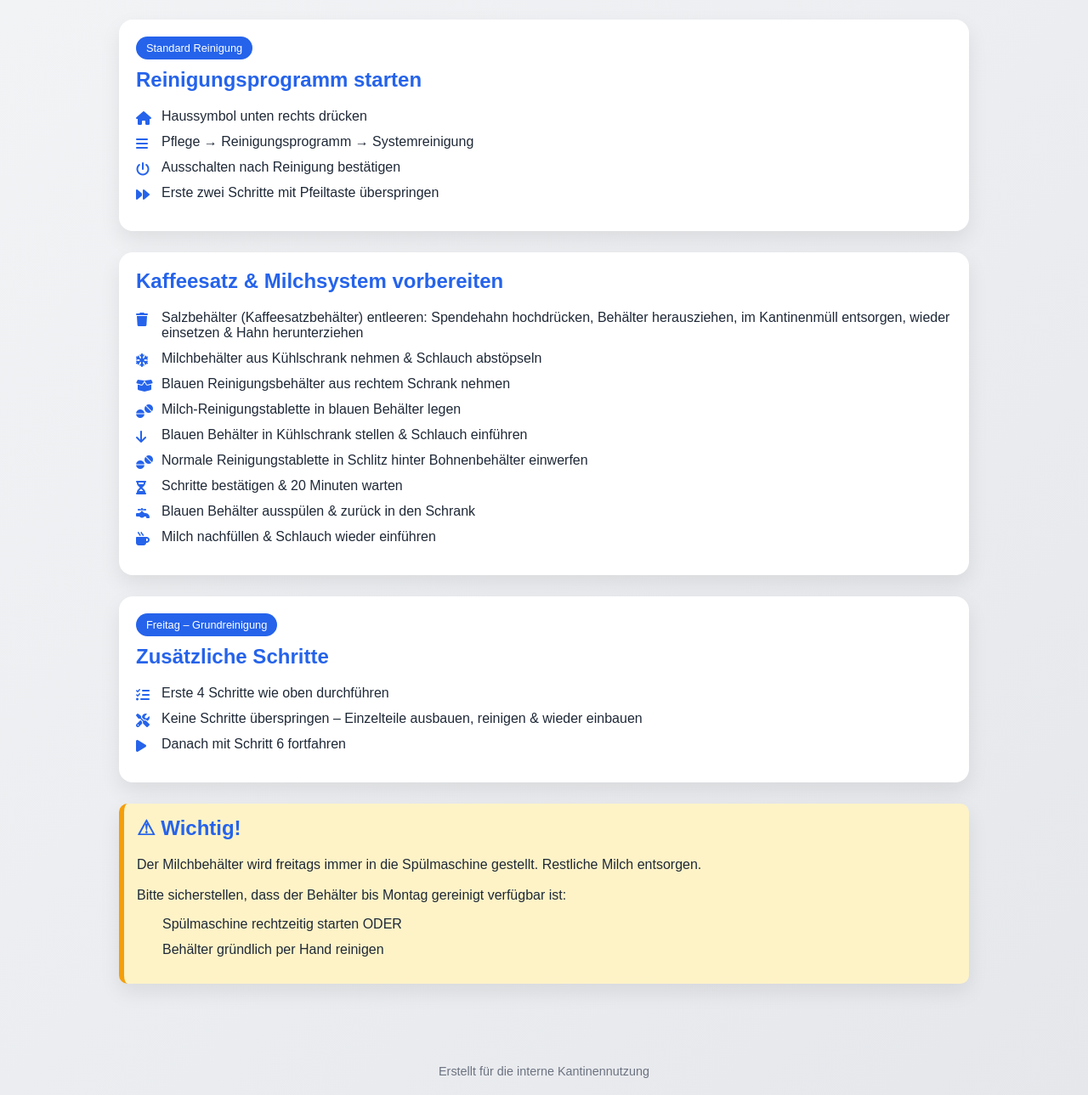
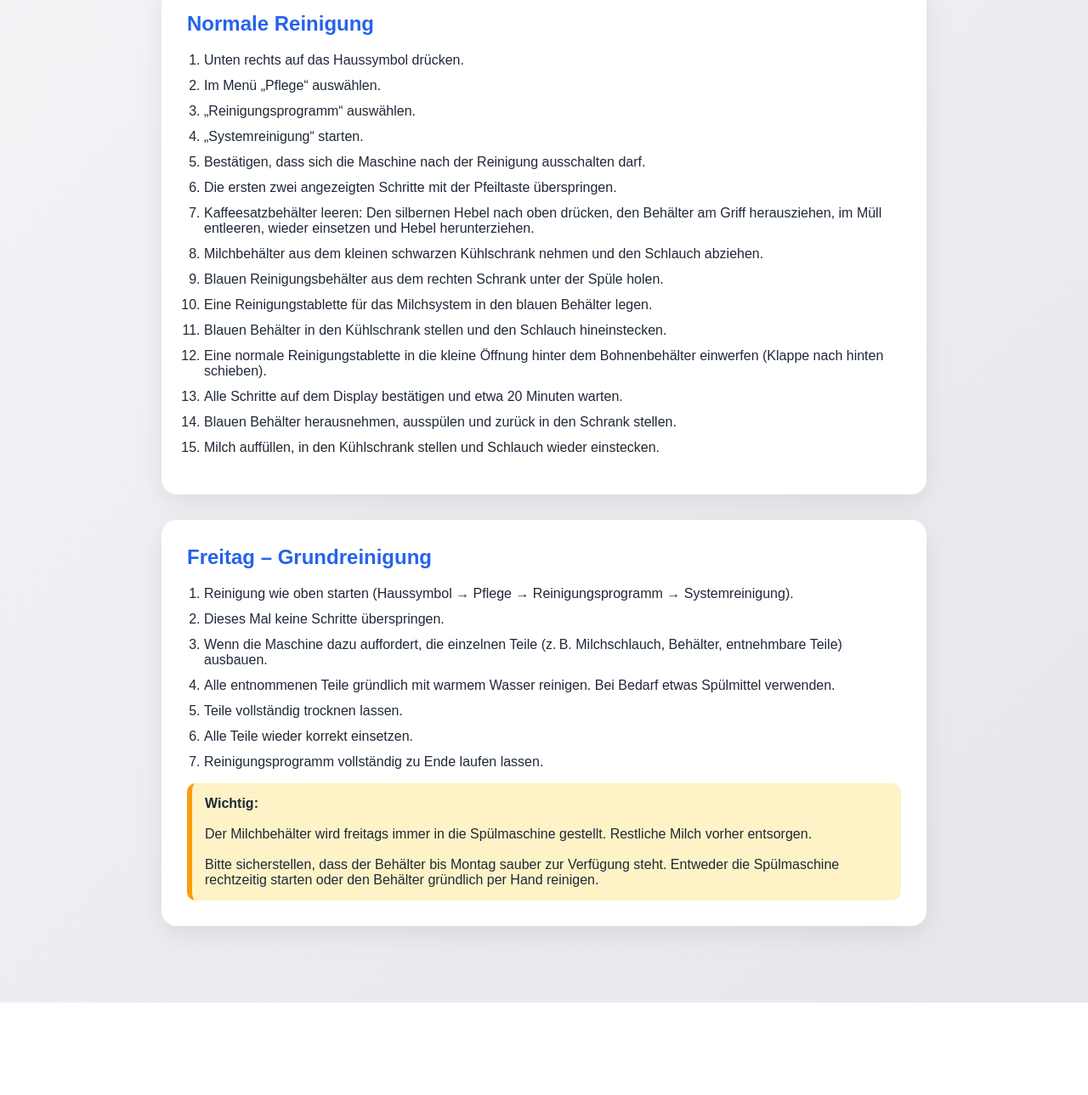
Before and after one commit to ery524/AzubiApp, a website: page Aufgaben wenn Liane nicht da ist/aufgabe1.html in a window 1280 px wide. Shown: the part 175-1464 px from the top of the page at 85% size. After the commit the page ends 1355 px from the top, so only its background shows below. Drawn offline with Linux system fonts and the light colour scheme.

Commit message:
Revise HTML structure and content for clarity

```diff
--- a/Aufgaben wenn Liane nicht da ist/aufgabe1.html
+++ b/Aufgaben wenn Liane nicht da ist/aufgabe1.html
@@ -3,142 +3,105 @@
 <head>
     <meta charset="UTF-8">
     <meta name="viewport" content="width=device-width, initial-scale=1.0">
-<title>Kaffeemaschinen Reinigung</title>
-<link href="https://cdnjs.cloudflare.com/ajax/libs/font-awesome/6.5.0/css/all.min.css" rel="stylesheet">
+    <title>Kaffeemaschine – Einfache Anleitung</title>
     <style>
         body {
+            margin: 0;
             font-family: Arial, sans-serif;
-    margin: 0;
             background: linear-gradient(135deg, #f3f4f6, #e5e7eb);
             color: #1f2937;
         }
-header {
-    background: #111827;
-    color: white;
-    padding: 30px 20px;
-    text-align: center;
-}
-h1 {
-    margin: 0;
-    font-size: 2em;
-}
+
         .container {
-    max-width: 1000px;
-    margin: 30px auto;
+            max-width: 900px;
+            margin: 40px auto;
             padding: 20px;
         }
+
         .card {
             background: white;
-    border-radius: 16px;
-    box-shadow: 0 10px 25px rgba(0,0,0,0.08);
-    padding: 20px;
-    margin-bottom: 25px;
+            padding: 30px;
+            border-radius: 18px;
+            box-shadow: 0 10px 30px rgba(0,0,0,0.08);
+            margin-bottom: 30px;
         }
-.card h2 {
+
+        h1 {
+            text-align: center;
+            margin-bottom: 40px;
+        }
+
+        h2 {
             margin-top: 0;
             color: #2563eb;
         }
-ul {
-    list-style: none;
-    padding: 0;
+
+        ol {
+            padding-left: 20px;
         }
+
         li {
-    margin: 12px 0;
-    padding-left: 30px;
-    position: relative;
+            margin-bottom: 12px;
         }
-li i {
-    position: absolute;
-    left: 0;
-    top: 3px;
-    color: #2563eb;
-}
-.highlight {
+
+        .important {
             background: #fef3c7;
             border-left: 6px solid #f59e0b;
             padding: 15px;
             border-radius: 10px;
         }
-footer {
-    text-align: center;
-    padding: 20px;
-    color: #6b7280;
-    font-size: 0.9em;
-}
-.badge {
-    display: inline-block;
-    background: #2563eb;
-    color: white;
-    padding: 6px 12px;
-    border-radius: 20px;
-    font-size: 0.8em;
-    margin-bottom: 10px;
-}
     </style>
 </head>
 <body>
 
-<header>
-    <h1>☕ Kaffeemaschinen Reinigung</h1>
-    <p>Schritt-für-Schritt Anleitung</p>
-</header>
-
 <div class="container">
 
+    <h1>☕ Kaffeemaschine reinigen – Einfach erklärt</h1>
+
     <div class="card">
-<span class="badge">Standard Reinigung</span>
-<h2>Reinigungsprogramm starten</h2>
-<ul>
-<li><i class="fa-solid fa-house"></i> Haussymbol unten rechts drücken</li>
-<li><i class="fa-solid fa-bars"></i> Pflege → Reinigungsprogramm → Systemreinigung</li>
-<li><i class="fa-solid fa-power-off"></i> Ausschalten nach Reinigung bestätigen</li>
-<li><i class="fa-solid fa-forward"></i> Erste zwei Schritte mit Pfeiltaste überspringen</li>
-</ul>
+        <h2>Normale Reinigung</h2>
+        <ol>
+            <li>Unten rechts auf das Haussymbol drücken.</li>
+            <li>Im Menü „Pflege“ auswählen.</li>
+            <li>„Reinigungsprogramm“ auswählen.</li>
+            <li>„Systemreinigung“ starten.</li>
+            <li>Bestätigen, dass sich die Maschine nach der Reinigung ausschalten darf.</li>
+            <li>Die ersten zwei angezeigten Schritte mit der Pfeiltaste überspringen.</li>
+            <li>Kaffeesatzbehälter leeren: Den silbernen Hebel nach oben drücken, den Behälter am Griff herausziehen, im Müll entleeren, wieder einsetzen und Hebel herunterziehen.</li>
+            <li>Milchbehälter aus dem kleinen schwarzen Kühlschrank nehmen und den Schlauch abziehen.</li>
+            <li>Blauen Reinigungsbehälter aus dem rechten Schrank unter der Spüle holen.</li>
+            <li>Eine Reinigungstablette für das Milchsystem in den blauen Behälter legen.</li>
+            <li>Blauen Behälter in den Kühlschrank stellen und den Schlauch hineinstecken.</li>
+            <li>Eine normale Reinigungstablette in die kleine Öffnung hinter dem Bohnenbehälter einwerfen (Klappe nach hinten schieben).</li>
+            <li>Alle Schritte auf dem Display bestätigen und etwa 20 Minuten warten.</li>
+            <li>Blauen Behälter herausnehmen, ausspülen und zurück in den Schrank stellen.</li>
+            <li>Milch auffüllen, in den Kühlschrank stellen und Schlauch wieder einstecken.</li>
+        </ol>
     </div>
 
     <div class="card">
-<h2>Kaffeesatz & Milchsystem vorbereiten</h2>
-<ul>
-<li><i class="fa-solid fa-trash"></i> Salzbehälter (Kaffeesatzbehälter) entleeren: Spendehahn hochdrücken, Behälter herausziehen, im Kantinenmüll entsorgen, wieder einsetzen & Hahn herunterziehen</li>
-<li><i class="fa-solid fa-snowflake"></i> Milchbehälter aus Kühlschrank nehmen & Schlauch abstöpseln</li>
-<li><i class="fa-solid fa-box-open"></i> Blauen Reinigungsbehälter aus rechtem Schrank nehmen</li>
-<li><i class="fa-solid fa-tablets"></i> Milch-Reinigungstablette in blauen Behälter legen</li>
-<li><i class="fa-solid fa-arrow-down"></i> Blauen Behälter in Kühlschrank stellen & Schlauch einführen</li>
-<li><i class="fa-solid fa-tablets"></i> Normale Reinigungstablette in Schlitz hinter Bohnenbehälter einwerfen</li>
-<li><i class="fa-solid fa-hourglass-half"></i> Schritte bestätigen & 20 Minuten warten</li>
-<li><i class="fa-solid fa-faucet"></i> Blauen Behälter ausspülen & zurück in den Schrank</li>
-<li><i class="fa-solid fa-mug-hot"></i> Milch nachfüllen & Schlauch wieder einführen</li>
-</ul>
+        <h2>Freitag – Grundreinigung</h2>
+        <ol>
+            <li>Reinigung wie oben starten (Haussymbol → Pflege → Reinigungsprogramm → Systemreinigung).</li>
+            <li>Dieses Mal keine Schritte überspringen.</li>
+            <li>Wenn die Maschine dazu auffordert, die einzelnen Teile (z. B. Milchschlauch, Behälter, entnehmbare Teile) ausbauen.</li>
+            <li>Alle entnommenen Teile gründlich mit warmem Wasser reinigen. Bei Bedarf etwas Spülmittel verwenden.</li>
+            <li>Teile vollständig trocknen lassen.</li>
+            <li>Alle Teile wieder korrekt einsetzen.</li>
+            <li>Reinigungsprogramm vollständig zu Ende laufen lassen.</li>
+        </ol>
+
+        <div class="important">
+            <strong>Wichtig:</strong><br><br>
+            Der Milchbehälter wird freitags immer in die Spülmaschine gestellt.
+            Restliche Milch vorher entsorgen.
+            <br><br>
+            Bitte sicherstellen, dass der Behälter bis Montag sauber zur Verfügung steht.
+            Entweder die Spülmaschine rechtzeitig starten oder den Behälter gründlich per Hand reinigen.
         </div>
-
-<div class="card">
-<span class="badge">Freitag – Grundreinigung</span>
-<h2>Zusätzliche Schritte</h2>
-<ul>
-<li><i class="fa-solid fa-list-check"></i> Erste 4 Schritte wie oben durchführen</li>
-<li><i class="fa-solid fa-screwdriver-wrench"></i> Keine Schritte überspringen – Einzelteile ausbauen, reinigen & wieder einbauen</li>
-<li><i class="fa-solid fa-play"></i> Danach mit Schritt 6 fortfahren</li>
-</ul>
-</div>
-
-<div class="card highlight">
-<h2>⚠ Wichtig!</h2>
-<p>
-Der Milchbehälter wird freitags immer in die Spülmaschine gestellt. Restliche Milch entsorgen.
-<br><br>
-Bitte sicherstellen, dass der Behälter bis Montag gereinigt verfügbar ist:
-<ul>
-<li>Spülmaschine rechtzeitig starten ODER</li>
-<li>Behälter gründlich per Hand reinigen</li>
-</ul>
-</p>
     </div>
 
 </div>
 
-<footer>
-Erstellt für die interne Kantinennutzung
-</footer>
-
 </body>
 </html>
```
Lines whose indentation alone changed are shown as unchanged.
